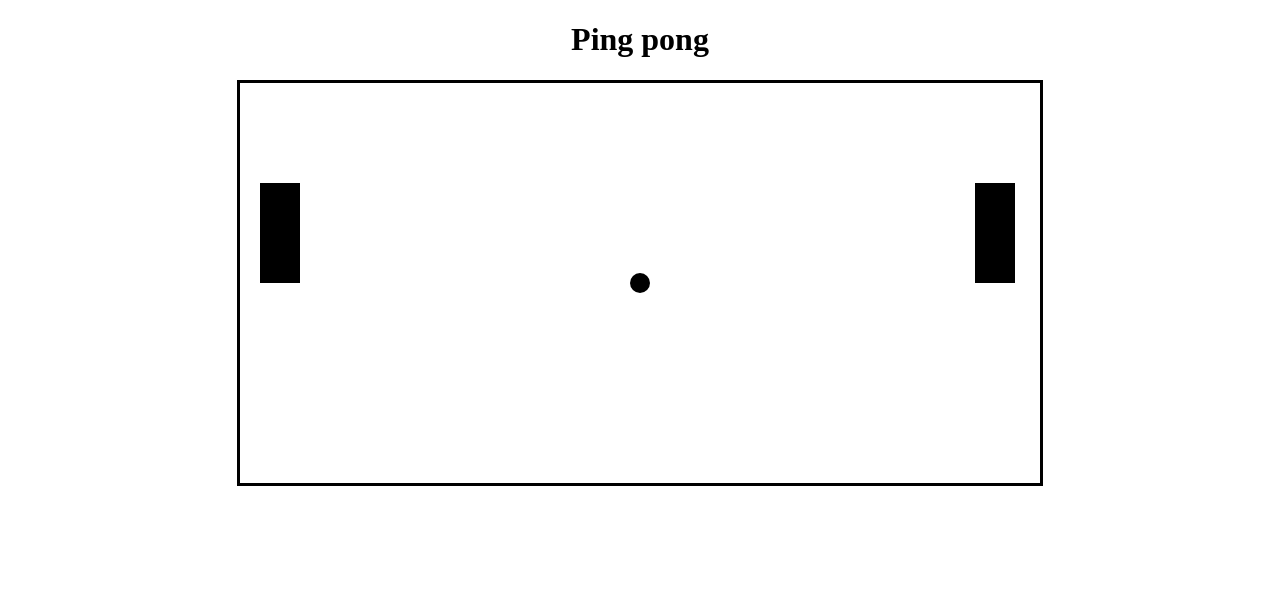
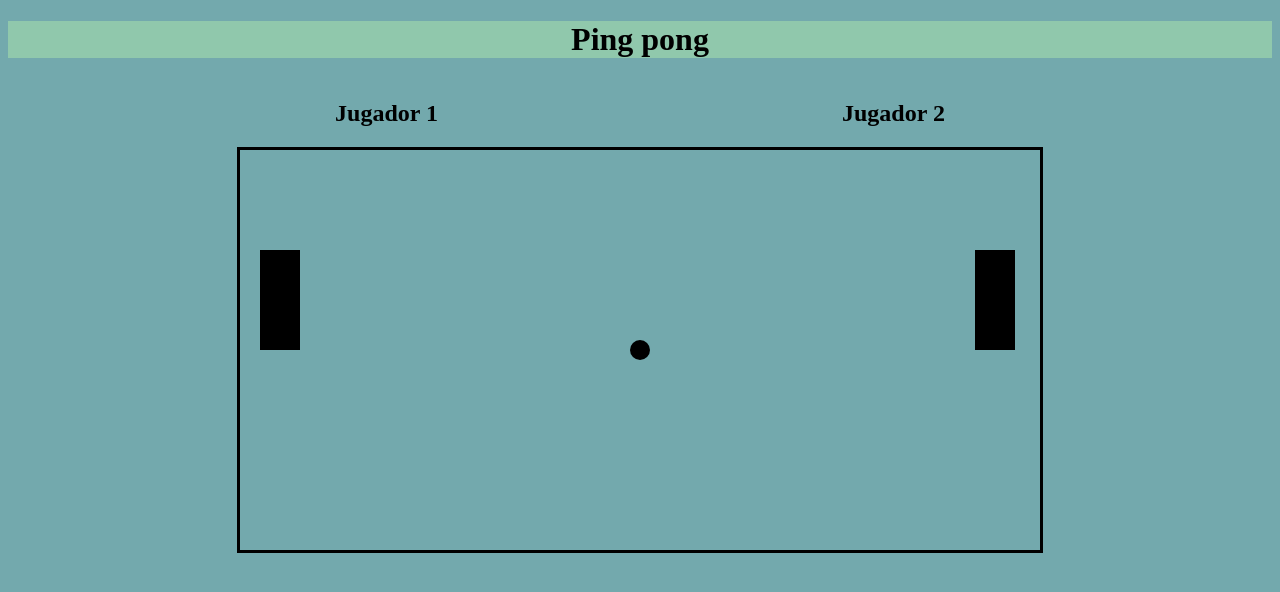
Before and after one commit to joacofum/taller_javascript, a plain HTML site: page vista/index.html in a window 1280 px wide. Drawn offline with Linux system fonts and the light colour scheme.

Commit message:
agregué estilos bien rancios

```diff
--- /dev/null
+++ b/css/main.css
@@ -0,0 +1,15 @@
+body{
+    background-color: rgb(115, 169, 173);
+    text-align:center;
+}
+
+h1 {
+    background-color: rgb(144, 200, 172);
+}
+
+#j1, #j2{
+    text-align:center;
+    display: inline-block;
+    margin-right: 200px;
+    margin-left: 200px;
+}
--- a/js/main.js
+++ b/js/main.js
@@ -113,6 +113,8 @@
 
     self.Bar.prototype = {
         down: function () {
+            console.log(this.board.height / 2);
+            console.log(this.y - this.speed);
             if((this.y + this.speed) - this.board.height != -100){
                 this.y += this.speed;
             }
--- a/vista/index.html
+++ b/vista/index.html
@@ -3,13 +3,20 @@
     <head>
         <title></title>
     <meta charset="utf-8">
+    <link rel="stylesheet" href="../css/main.css">
     </head>
     <style>
         canvas {border: solid;}
     </style>
     <body>
-        <center><h1>Ping pong</h1>
-        <canvas id="canvas"></canvas></center>
+        <h1>Ping pong</h1>
+        <div >
+            <div id = "j1"> <h2>Jugador 1</h2> </div>
+            <div id = "j2"> <h2>Jugador 2</h2> </div>
+        </div>
+
+
+        <canvas id="canvas"></canvas>
         <script src = "../js/main.js"></script>
     </body>
 </html>
```
